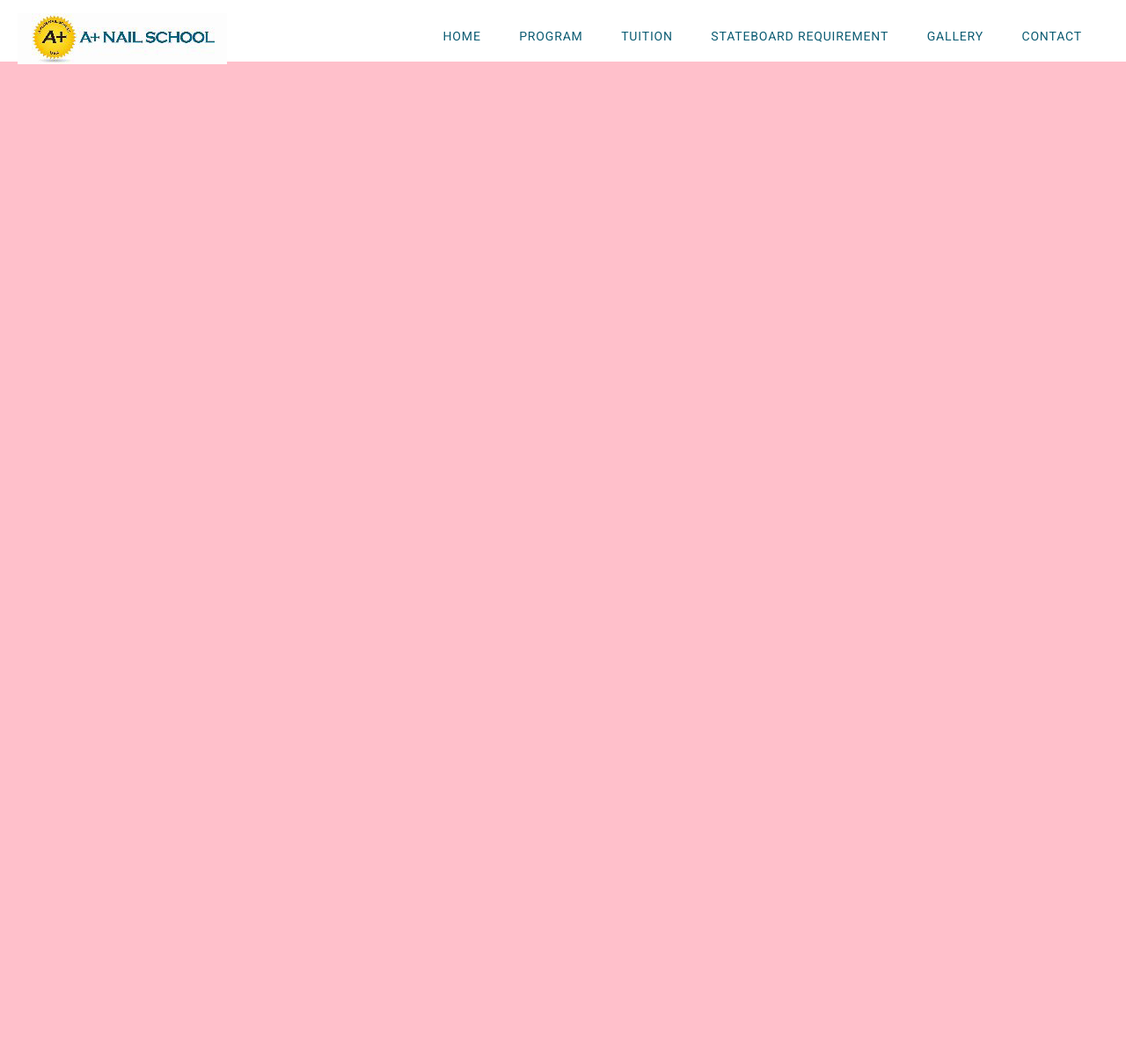
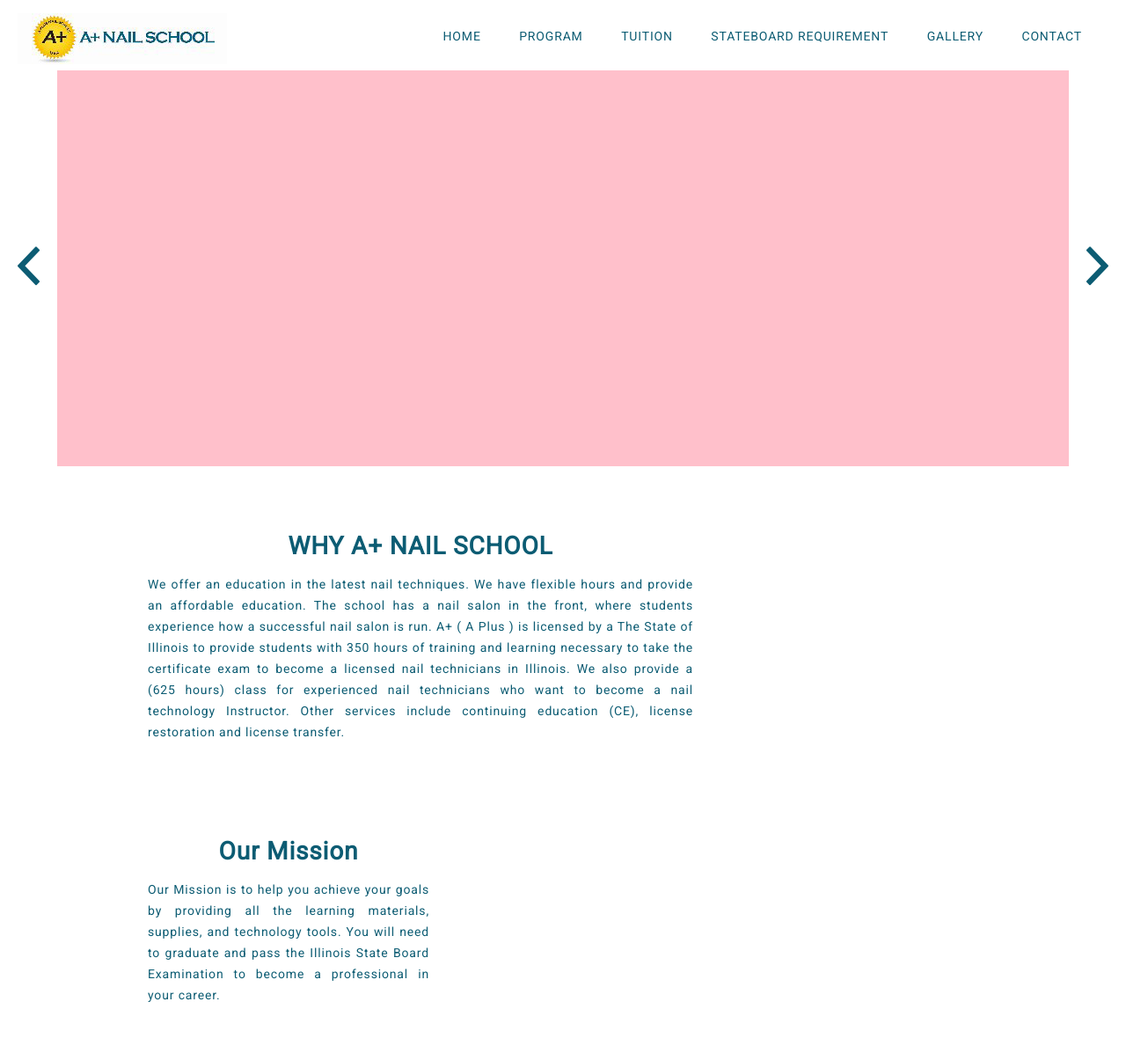
Before and after one commit to jagawebdev/aplusnailschool, a plain HTML site: page index.html in a window 1280 px wide. Shown: the whole page at 88% size. Before the commit the page ends 800 px from the top, so only its background shows below. Drawn offline with nearby package versions, Linux system fonts and the light colour scheme.

Commit message:
landing page'

```diff
--- a/index.html
+++ b/index.html
@@ -30,11 +30,49 @@
         </navbar>
 
         <section class="promo">
-            <div class="promo-left"></div>
+            <div class="promo-left ion-chevron-left"></div>
             <div class="promo-middle"></div>
-            <div class="promo-right"></div>
+            <div class="promo-right ion-chevron-right"></div>
         </section>
 
+        <section class="selling-points">
+            <div class="points">
+                <div class="why">
+                    <h1>WHY A+ NAIL SCHOOL</h1>
+                    <p>We offer an education in the
+                    latest nail techniques. We have flexible hours and
+                    provide an affordable education. The school has a
+                    nail salon in the front, where students experience
+                    how a successful nail salon is run. A+ ( A Plus ) is
+                    licensed by a The State of Illinois to provide
+                    students with 350 hours of training and learning
+                    necessary to take the certificate exam to become a
+                    licensed nail technicians in Illinois. We also provide
+                    a (625 hours) class for experienced nail technicians
+                    who want to become a nail technology Instructor. Other
+                    services include continuing education (CE), license
+                    restoration and license transfer.
+                    </p>
+                </div>
+                <div class="mission">
+                    <p>
+                       <h1>Our Mission</h1>
+                        Our Mission is to help you achieve your goals by
+                        providing all the learning materials, supplies,
+                        and technology tools. You will need to graduate
+                        and pass the Illinois State Board Examination to
+                        become a professional in your career.
+                    </p>
+                </div>
+            </div>
+        </section>
+
+        <section class="program">
+            <div></div>
+            <div></div>
+            <div></div>
+            <div></div>
+        </section>
 
 
 
--- a/styles/main.css
+++ b/styles/main.css
@@ -13,16 +13,17 @@ html {
 
 .container {
     min-height: 100%;
-    min-width:  100%;
-    background-color: pink;
+    width:  100%;
+    /background-color: pink;
     font-size: 14px;
     font-family: 'Roboto', sans-serif;
     color: black;
+    color: #0c5c73;
 }
 
 .nav {
     width: 100%;
-    height: 70px;
+    height: 80px;
     display: inline-block;
     background-color: white;
 
@@ -65,3 +66,83 @@ li:last-child {
 li:hover {
     border-bottom: solid 3px #0c5c73;
 }
+
+.promo {
+    display: table;
+    width: 100%;
+    height: 450px;
+}
+
+.promo-left {
+    display: table-cell;
+    height: 50px;
+    left: 0;
+    font-size: 50px;
+    padding: 0 20px;
+    color: #0c5c73;
+    z-index: 100;
+    vertical-align: middle;
+}
+
+.promo-right {
+    display: table-cell;
+    height: 50px;
+    right: 0;
+    font-size: 50px;
+    padding: 0 20px;
+    color: #0c5c73;
+    z-index: 100;
+    vertical-align: middle;
+}
+
+.promo-left:hover,
+.promo-right:hover {
+    cursor: pointer;
+}
+
+.promo-middle {
+    display: table-cell;
+    height: inherit;
+    width: 100%;
+    background-color: pink;
+}
+
+.selling-points {
+    width: 100%;
+    padding-bottom: 50px;
+    line-height: 24px;
+    letter-spacing: 0.06em;
+}
+
+.selling-points {
+    padding-top: 20px;
+}
+
+.points {
+    width: 80%;
+    margin: auto;
+}
+
+.why {
+    width: 700px;
+    float: left;
+    padding: 40px;
+    text-align: justify;
+}
+
+h1 {
+    text-align: center;
+}
+
+.mission {
+    width: 400px;
+    float: left;
+    padding: 40px;
+    text-align: justify;
+}
+
+.program {
+    width: 100%;
+    height: 450px;
+   / background-color: salmon;
+}
```
